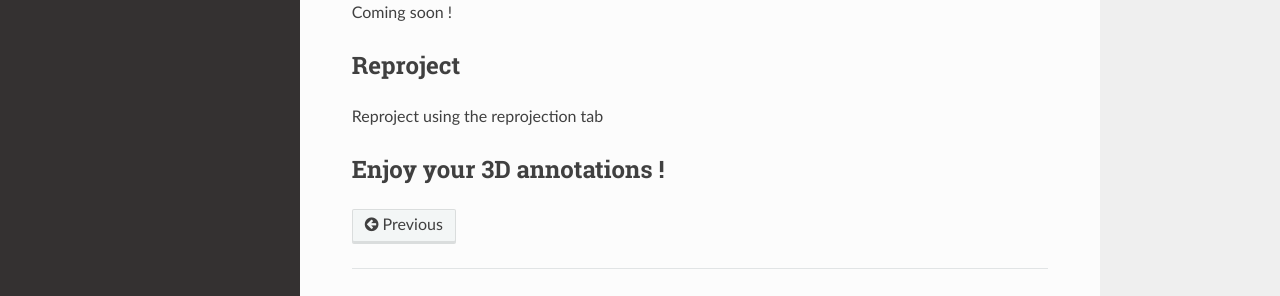
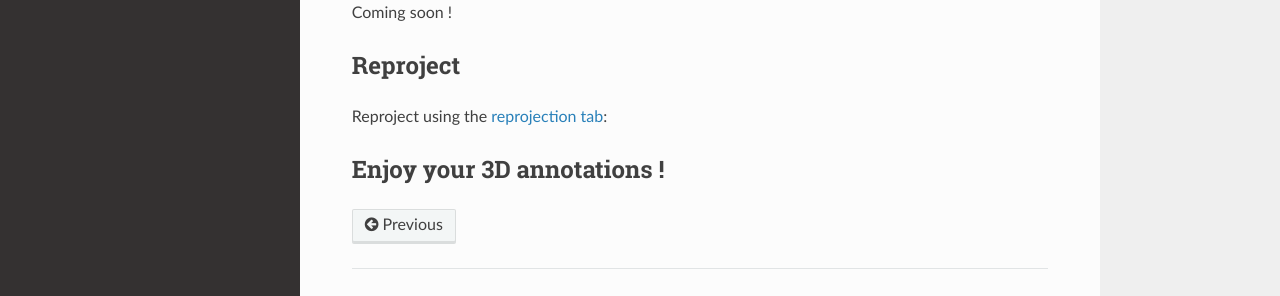
Before and after one commit to marinmarcillat/CHUBACAPP, a Sphinx documentation site: the page built from docs/source/pipeline.rst, in a window 1280 px wide and 900 px high, scrolled down 1865 px. Shown: the part 526-822 px from the top of the window. Built offline with Sphinx 7.4.7 and the Read the Docs theme 2.0.0, drawn with Linux system fonts in a browser that asks for light colours; part of the change alters nothing that is shown.

```diff
--- a/docs/source/pipeline.rst
+++ b/docs/source/pipeline.rst
@@ -105,7 +105,7 @@ Coming soon !
 Reproject
 =========
 
-Reproject using the reprojection tab
+Reproject using the  :ref:`reprojection tab <reprojection target>`:
 
 Enjoy your 3D annotations !
 ===========================
```
